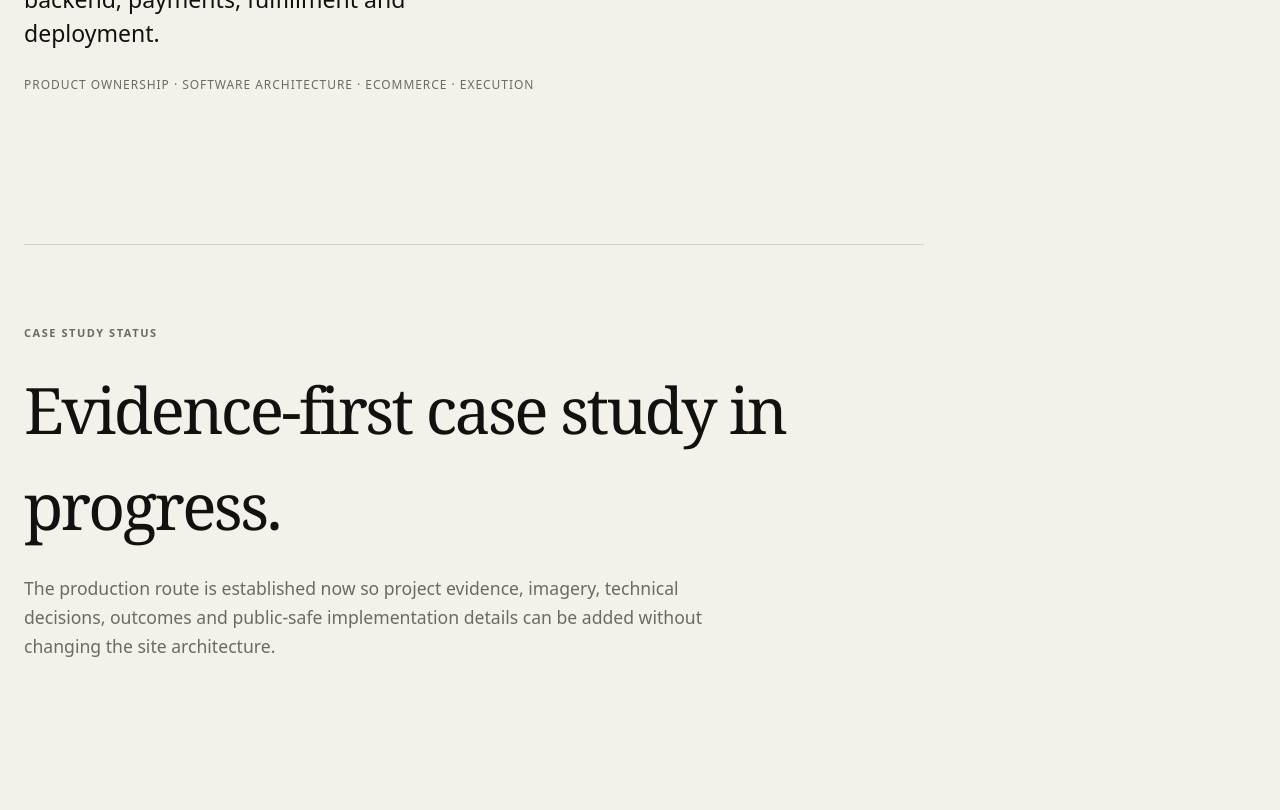
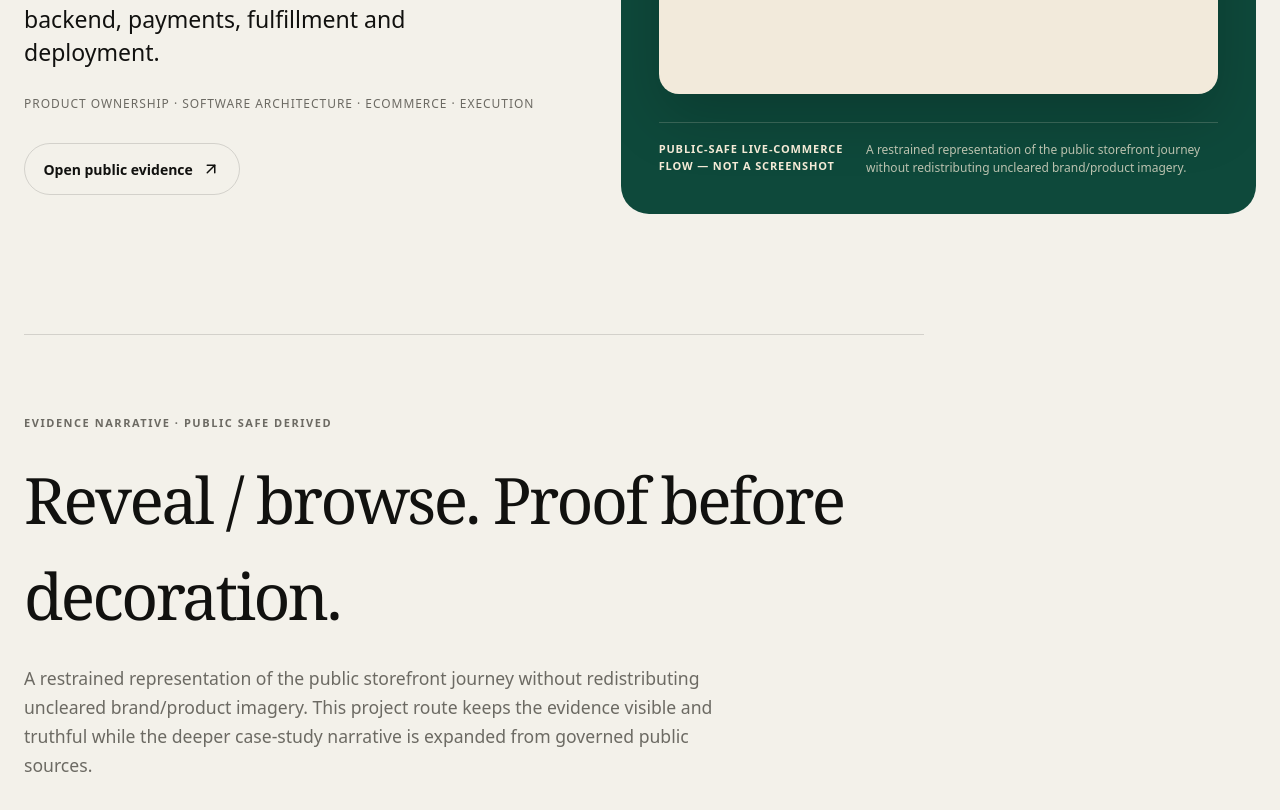
Before and after one commit to m7mdehab/m7mdehab-site, a Next.js app: page /work/ghareeb-oglu in a window 1280 px wide. Shown: the part 640-1450 px from the top of the page. Built offline with nearby package versions, Linux system fonts and the light colour scheme.

Commit message:
feat: carry evidence visuals into project routes

```diff
--- a/app/work/[slug]/page.tsx
+++ b/app/work/[slug]/page.tsx
@@ -4,6 +4,7 @@ import { notFound } from "next/navigation";
 import { ArrowLeft, ArrowUpRight } from "lucide-react";
 import { ProjectVisual } from "@/components/project-visual";
 import { projects } from "@/data/public";
+import { projectVisuals } from "@/data/project-visuals";
 
 export function generateStaticParams() { return projects.map((project) => ({ slug: project.slug })); }
 
@@ -18,17 +19,24 @@ export default async function ProjectPage({ params }: { params: Promise<{ slug:
   const { slug } = await params;
   const project = projects.find((item) => item.slug === slug);
   if (!project) notFound();
+  const visual = projectVisuals[project.slug];
+  const evidenceHref = project.href ?? ("evidenceHref" in visual ? visual.evidenceHref : undefined);
+
   return (
     <main id="main-content" className="case-shell shell">
       <Link className="back-link" href="/#work"><ArrowLeft size={17}/> Selected work</Link>
       <div className="case-hero">
         <div>
           <p className="eyebrow">{project.kicker}</p><h1>{project.title}</h1><p className="case-lede">{project.statement}</p><p className="project-proof">{project.proof}</p>
-          {project.href ? <a className="round-link" href={project.href} target="_blank" rel="noreferrer">Open public evidence <ArrowUpRight size={18}/></a> : null}
+          {evidenceHref ? <a className="round-link" href={evidenceHref} target="_blank" rel="noreferrer">Open public evidence <ArrowUpRight size={18}/></a> : null}
         </div>
-        <ProjectVisual tone={project.tone} label={project.title} />
+        <ProjectVisual slug={project.slug} context="case" />
       </div>
-      <section className="case-note"><p className="eyebrow">Case study status</p><h2>Evidence-first case study in progress.</h2><p>The production route is established now so project evidence, imagery, technical decisions, outcomes and public-safe implementation details can be added without changing the site architecture.</p></section>
+      <section className="case-note">
+        <p className="eyebrow">Evidence narrative · {visual.provenance.replaceAll("_", " ")}</p>
+        <h2>{visual.verb}. Proof before decoration.</h2>
+        <p>{visual.caption} This project route keeps the evidence visible and truthful while the deeper case-study narrative is expanded from governed public sources.</p>
+      </section>
     </main>
   );
 }
```
